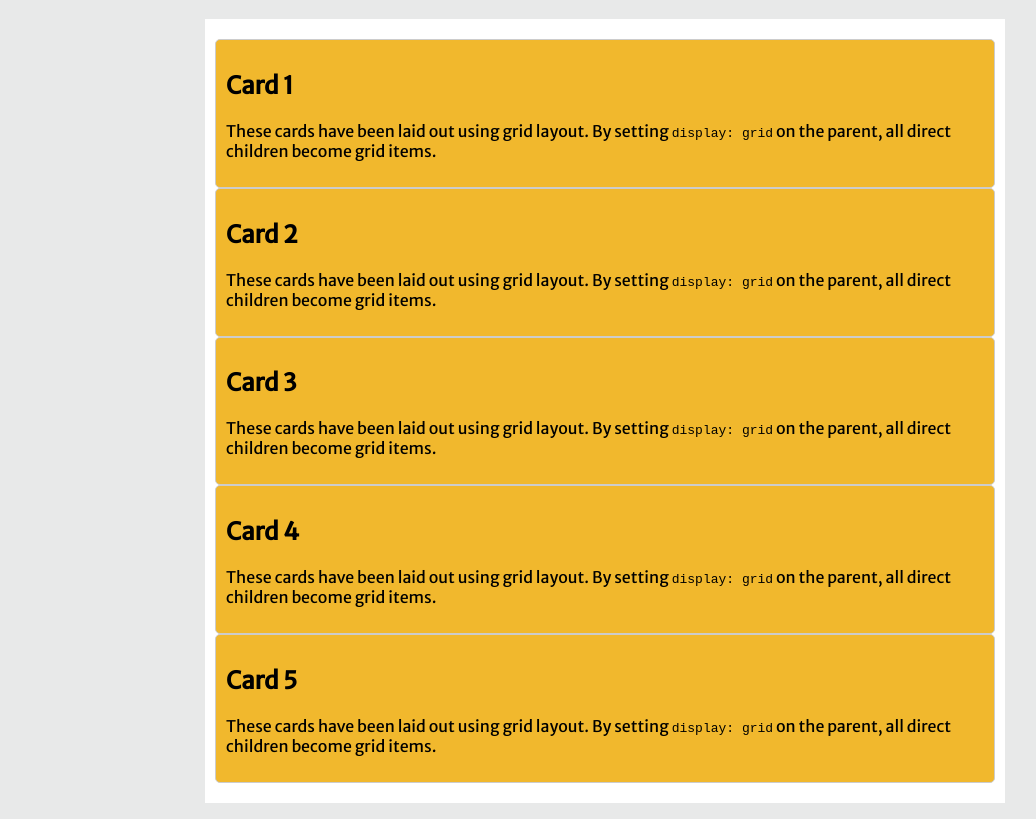
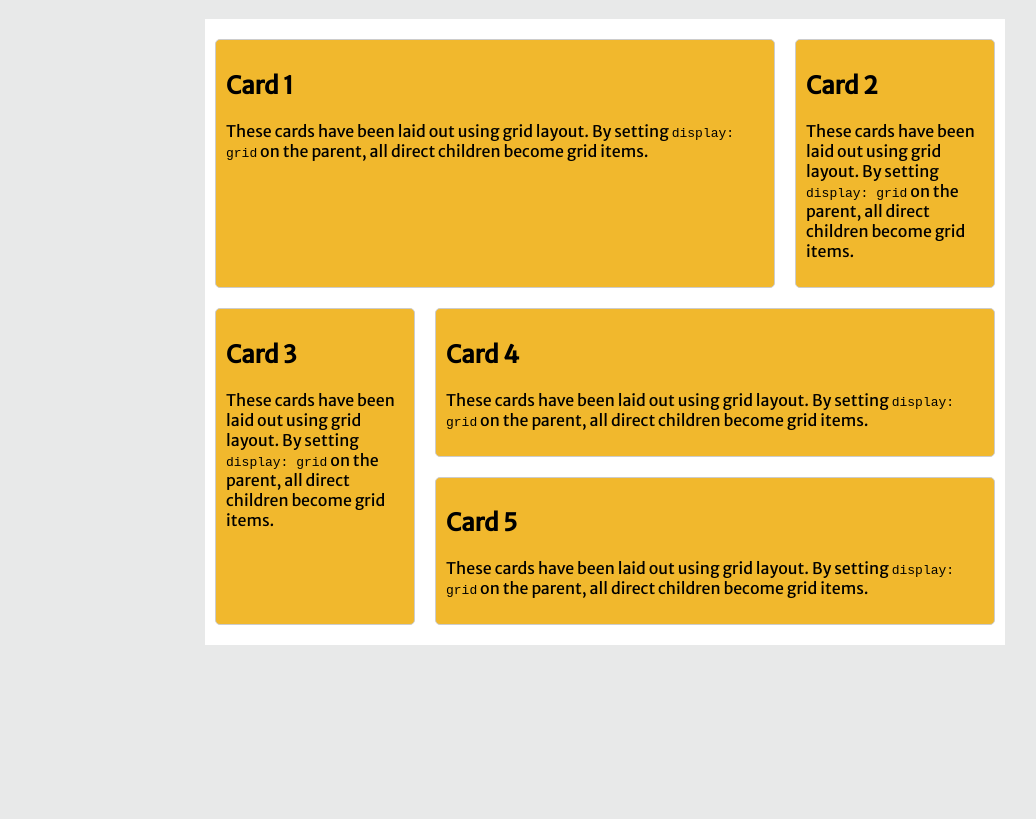
Before and after one commit to J4502-SS18/katelynbrown, a plain HTML site: page grid_intro/01-Basics/index.html in a window 1280 px wide. Shown: the part 65-884 px from the top of the page, without its empty margins (35-1071 px from the left). After the commit the page ends 800 px from the top, so only its background shows below. Drawn offline with Linux system fonts and the light colour scheme.

Commit message:
followed class example

```diff
--- a/grid_intro/01-Basics/index.html
+++ b/grid_intro/01-Basics/index.html
@@ -14,24 +14,24 @@
 		<h1>Basic grid example</h1>
 		<div class="example">
 		<ul class="cards">
-            <li>
+            <li class="card1">
                 <h2>Card 1</h2>
                 <p>These cards have been laid out using grid layout. By setting <code>display: grid</code> on the parent, all direct children become grid items.</p>
             </li>
-            <li>
+            <li class="card2">
                 <h2>Card 2</h2>
                <p>These cards have been laid out using grid layout. By setting <code>display: grid</code> on the parent, all direct children become grid items.</p>
             </li>
 
-             <li>
+             <li class="card3">
                 <h2>Card 3</h2>
                 <p>These cards have been laid out using grid layout. By setting <code>display: grid</code> on the parent, all direct children become grid items.</p>
             </li>
-            <li>
+            <li class="card4">
                 <h2>Card 4</h2>
                 <p>These cards have been laid out using grid layout. By setting <code>display: grid</code> on the parent, all direct children become grid items.</p>
             </li>
-            <li>
+            <li class="card5">
                 <h2>Card 5</h2>
                 <p>These cards have been laid out using grid layout. By setting <code>display: grid</code> on the parent, all direct children become grid items.</p>
             </li>
--- a/grid_intro/01-Basics/style.css
+++ b/grid_intro/01-Basics/style.css
@@ -4,6 +4,10 @@
     margin: 0 -10px;
     padding: 0;
     list-style: none;
+    display: grid;
+    grid-template-columns: 200px 2fr 200px;
+    grid-gap: 20px;
+    gap: 20px;
 }
 
 .cards li {
@@ -12,3 +16,29 @@
     padding: 10px;
     border-radius: 5px;
 }
+
+
+.card1 {
+  grid-column: 1/3;
+  grid-row: 1;
+}
+
+.card2 {
+  grid-column: 3;
+  grid-row: 1;
+}
+
+.card3 {
+  grid-column: 1;
+  grid-row: 2/4
+}
+
+.card4 {
+  grid-column: 2/4;
+  grid-row: 2;
+}
+
+.card5 {
+  grid-column: 2/4;
+  grid-row: 3;
+}
--- a/grid_intro/02-Positioning/style.css
+++ b/grid_intro/02-Positioning/style.css
@@ -8,6 +8,10 @@
   grid-template-columns: 1fr 1fr 1fr;
   grid-gap: 20px;
   gap: 20px;
+  grid-template-areas:
+    "a a b"
+    ". d d"
+    "c e e";
 }
 
 .cards li {
@@ -16,3 +20,23 @@
     padding: 10px;
     border-radius: 5px;
 }
+
+.card1 {
+    grid-area: a;
+}
+
+.card2 {
+    grid-area: b;
+}
+
+.card3 {
+    grid-area: c;
+}
+
+.card4 {
+    grid-area: d;
+}
+
+.card5 {
+    grid-area: e;
+}
--- a/grid_intro/03-Aligning/style.css
+++ b/grid_intro/03-Aligning/style.css
@@ -5,13 +5,16 @@
     padding: 0;
     list-style: none;
     display: grid;
-    grid-template-columns: repeat(4, 1fr);
+    grid-template-columns: repeat(4, 15%);
     grid-template-rows: repeat(3, 100px);
+    height: 50vh;
     grid-template-areas:
         "a a a b"
         "a a a b"
         "c d d d";
     grid-gap: 20px;
+    align-content: space-around;
+    justify-content: space-between;
 }
 
 .one {
--- a/grid_intro/06-Auto-Fill Grid/style.css
+++ b/grid_intro/06-Auto-Fill Grid/style.css
@@ -5,7 +5,8 @@
     padding: 0;
     list-style: none;
     display: grid;
-    grid-template-columns: 1fr 1fr 1fr;
+    /*grid-template-columns: 1fr 1fr 1fr;*/
+    grid-template-columns: repeat(auto-fill, minmax(200px,1fr));
 }
 
 .cards li {
--- a/grid_intro/07-Fractional and fixed units/style.css
+++ b/grid_intro/07-Fractional and fixed units/style.css
@@ -2,6 +2,18 @@
 
 .example {
     display: grid;
+    /*grid-template-columns: 1fr 4fr 1fr;*/
+    grid-template-columns: 150px 5fr 150px;
+    grid-gap: 20px;
+}
+
+.content {
+  grid-column: 2;
+}
+
+.sidebar1 {
+  grid-column: 1;
+  grid-row: 1;
 }
 
 .example > * {
--- a/grid_intro/08-Auto layout/style.css
+++ b/grid_intro/08-Auto layout/style.css
@@ -9,6 +9,15 @@
     grid-template-columns: 1fr auto 1fr;
 }
 
+.cards .card2 {
+  width: 300px;
+
+}
+
+.cards .card4 {
+  height: 300px;
+}
+
 .cards li {
     background-color: #f1b82d;
     border: 1px solid #ccc;
--- a/grid_intro/09-Auto minmax/style.css
+++ b/grid_intro/09-Auto minmax/style.css
@@ -10,6 +10,16 @@
     grid-auto-rows: minmax(150px, auto);
 }
 
+.card1 {
+  grid-column: 1;
+  grid-row: 1;
+}
+
+.card2 {
+  grid-column: 2/4;
+  grid-row: 1/3;
+}
+
 .cards li {
     background-color: #f1b82d;
     border: 1px solid #ccc;
```
